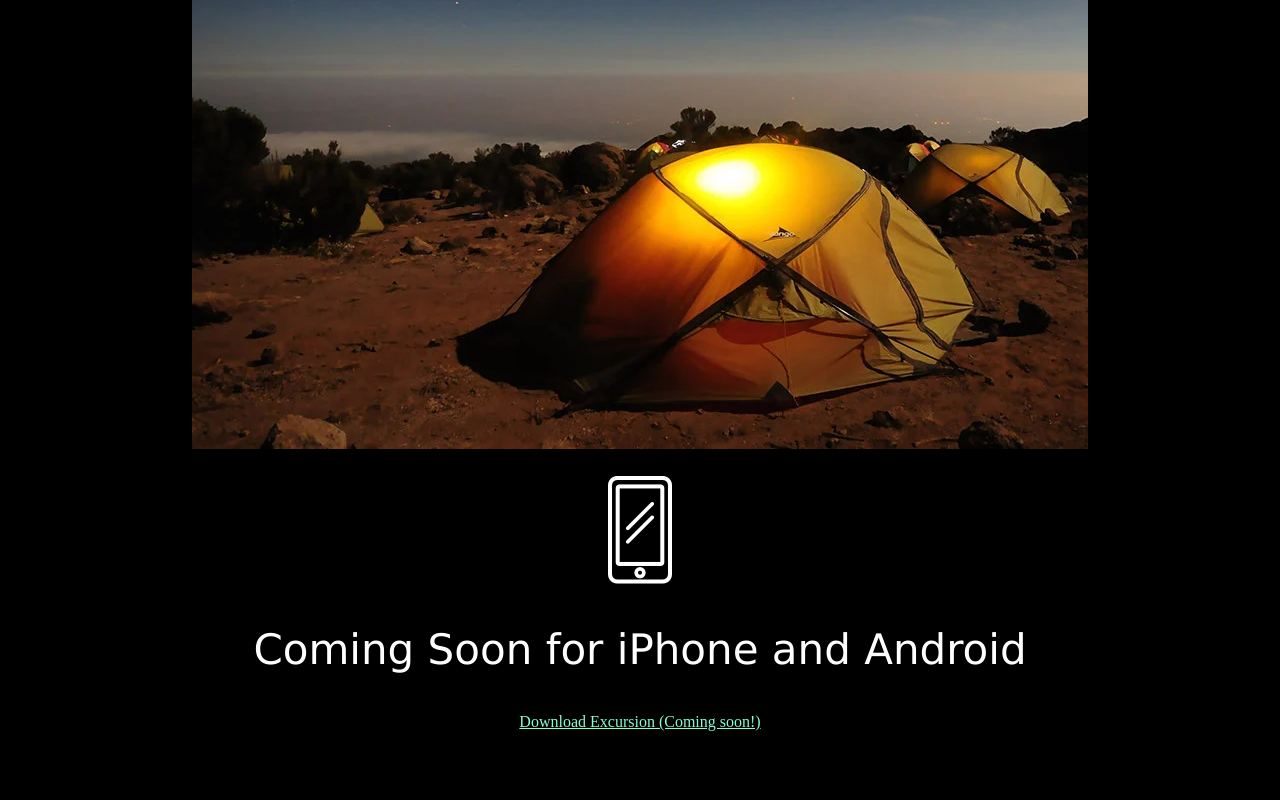
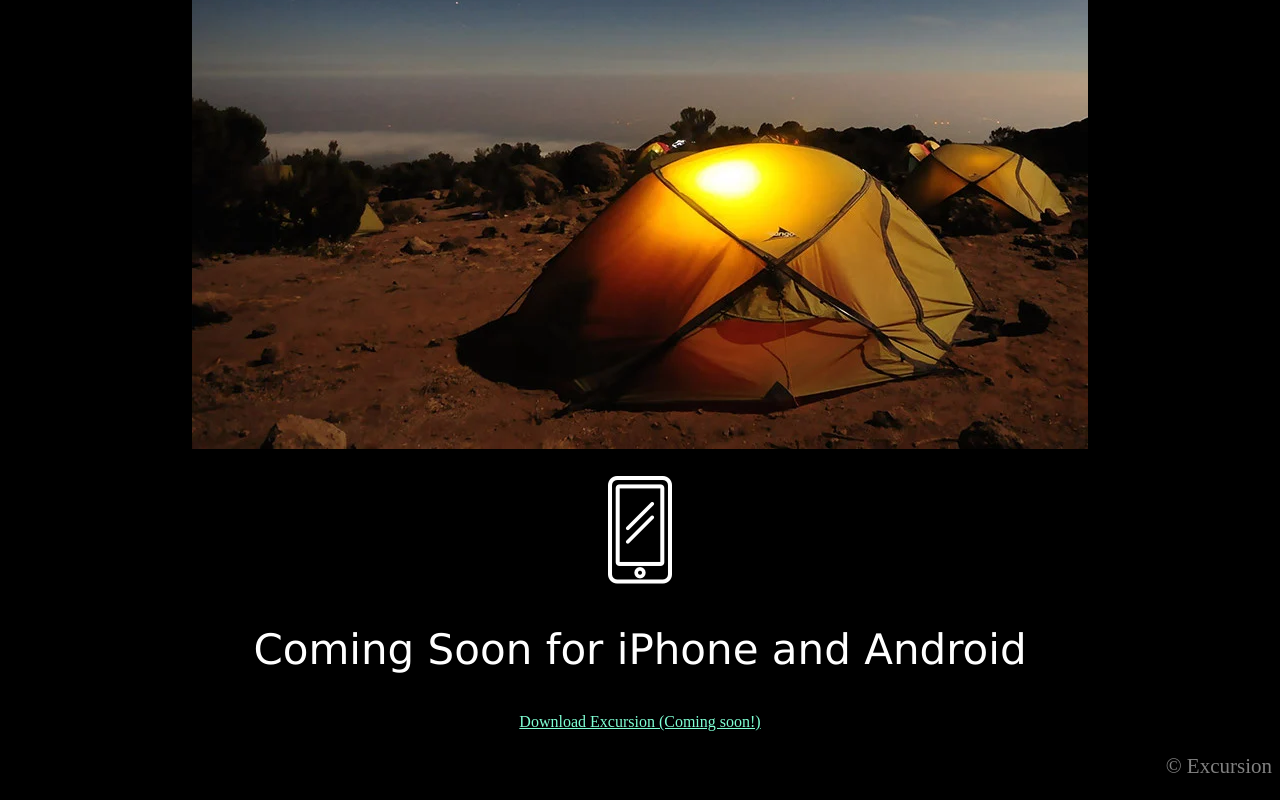
Before and after one commit to camwick/excursion, a plain HTML site: page index.html in a window 1280 px wide. Shown: the part 568-1368 px from the top of the page. Before the commit the page ends 1322 px from the top, so only its background shows below. Drawn offline with Linux system fonts and the light colour scheme.

Commit message:
Add copyright in index and css

```diff
--- a/index.html
+++ b/index.html
@@ -31,6 +31,7 @@
 			<p><image src="./resources/media/cellphone.jpeg" alt="celphone"/></p>
 			<h2>Coming Soon for iPhone and Android</h2>
 			<p><a href="">Download Excursion (Coming soon!)</a></p>
+			<p id="copyright">© Excursion</p>
 		</footer>
 
 	</body>
--- a/resources/style.css
+++ b/resources/style.css
@@ -23,3 +23,7 @@ p {
 	font-size: 21px;
 	color: Gray;
 }
+
+#copyright {
+	text-align: right;
+}
```
